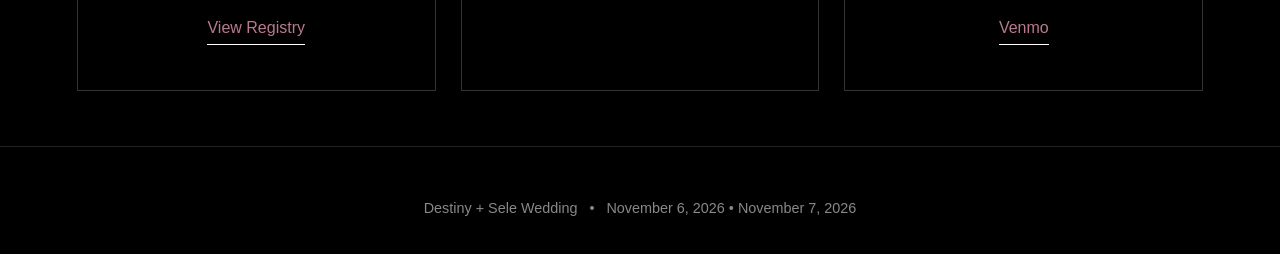
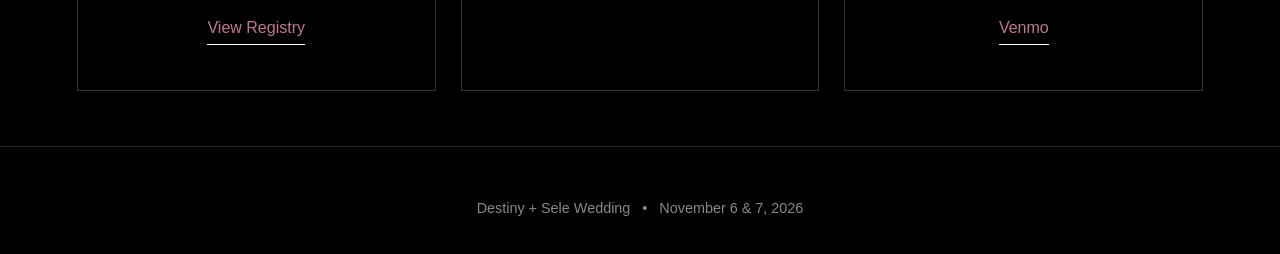
Before and after one commit to lyzawolfgramm/destiny-sele-wedding, a plain HTML site: page index.html in a window 1280 px wide. Shown: the part 2836-3090 px from the top of the page. Drawn offline with Linux system fonts and the light colour scheme.

Commit message:
Website update

```diff
--- a/index.html
+++ b/index.html
@@ -453,7 +453,7 @@
         <p>
             Destiny + Sele Wedding
             &nbsp; • &nbsp;
-            November 6, 2026 • November 7, 2026
+            November 6 & 7, 2026
         </p>
 
     </footer>
```
